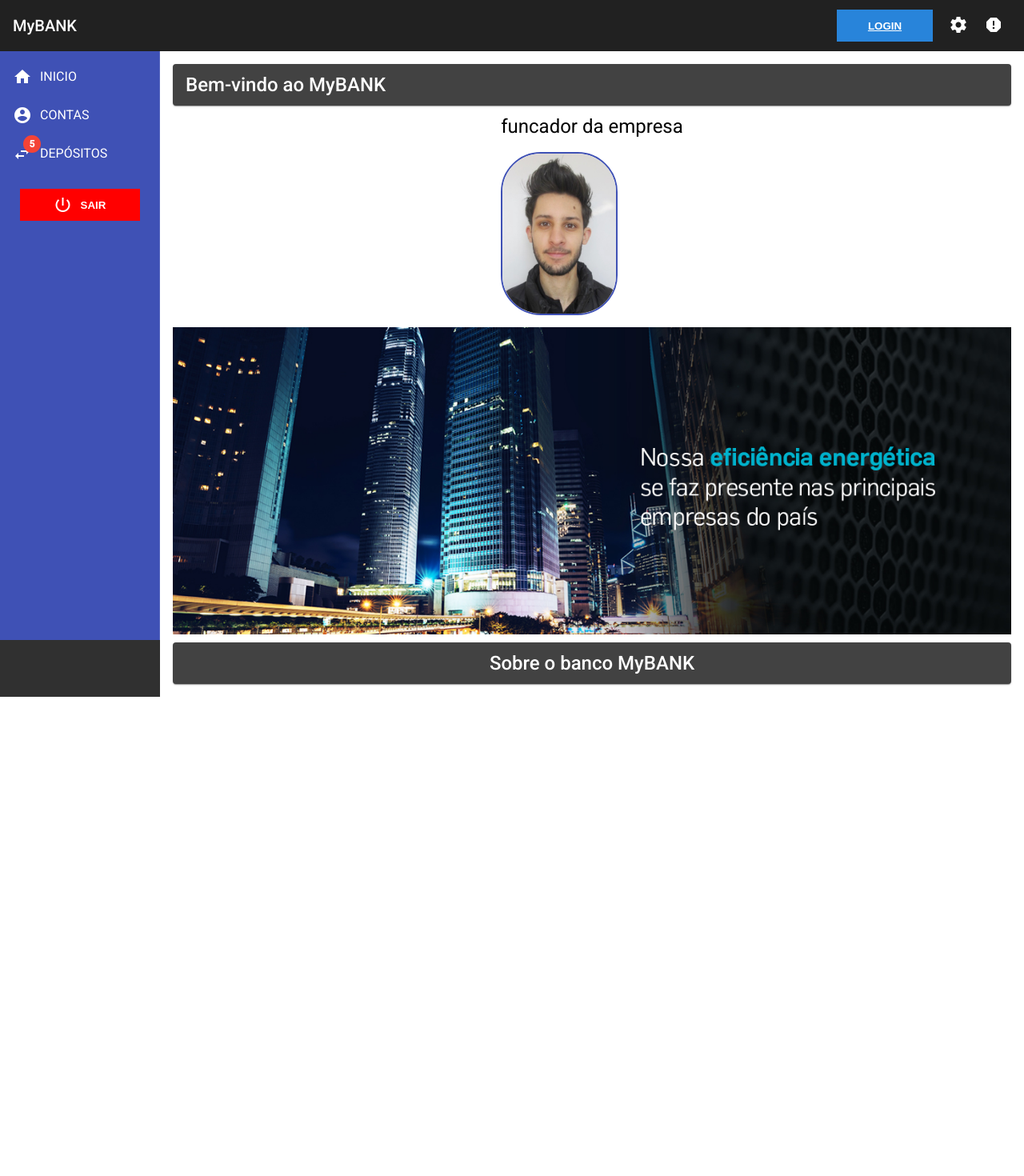
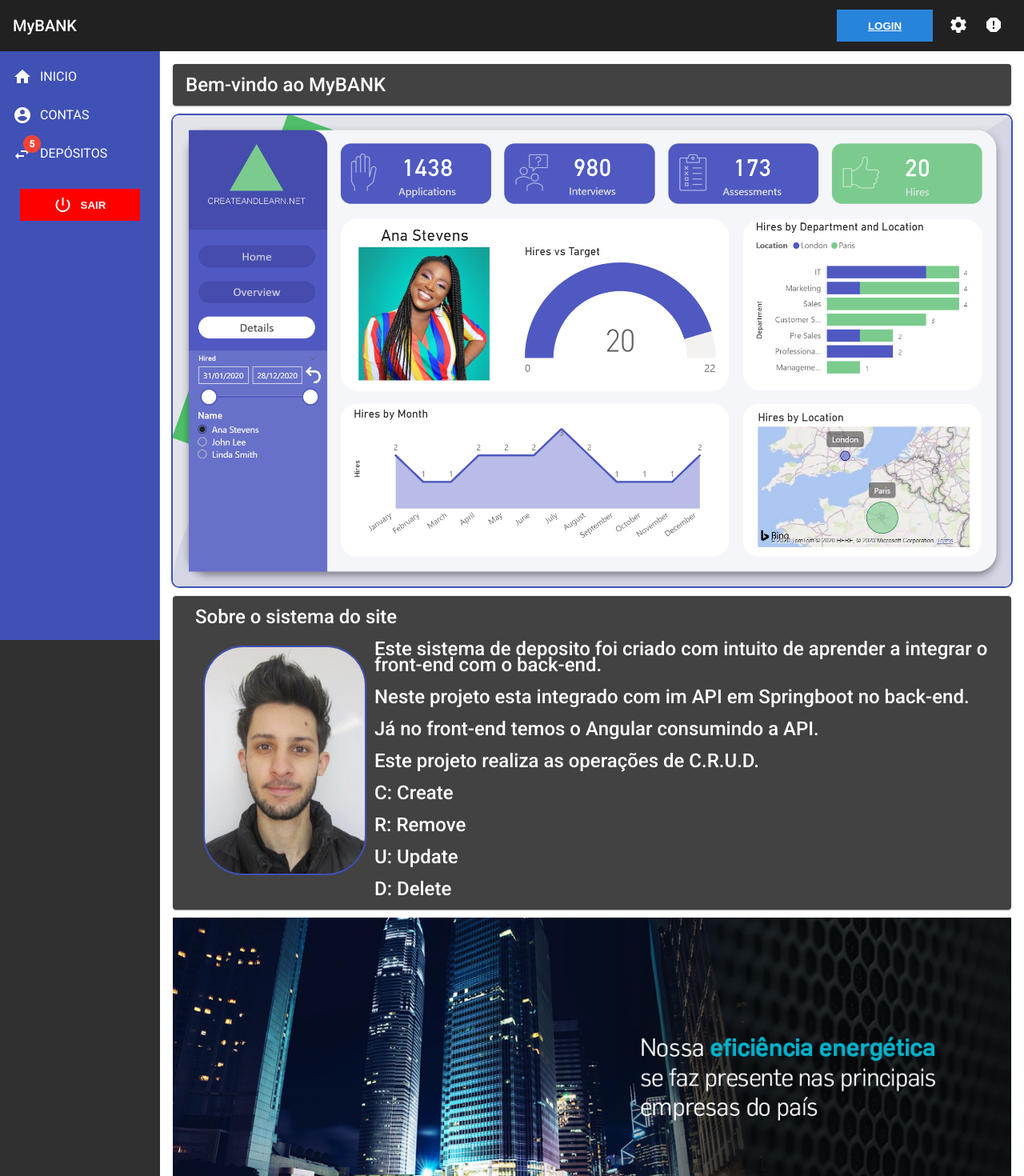
Before and after one commit to Carlosdantas485/myBANK-project, an Angular app: page / in a window 1280 px wide. Shown: the top 1470 px of the page at 80% size. Before the commit the page ends 871 px from the top, so only its background shows below. Built offline with nearby package versions, Linux system fonts and the light colour scheme.

Commit message:
fix layout

```diff
--- a/src/app/views/deposit/list-deposit/list-deposit.component.css
+++ b/src/app/views/deposit/list-deposit/list-deposit.component.css
@@ -40,8 +40,10 @@
     margin: 5px;
     padding: 20px;
     color: white;
-    background-color: #707ecf;
-    box-shadow: 5px 5px 1px 0px rgb(0, 0, 0);
+    background-color: #F5F6FA;
+    color: black;
+    border-radius: 10px;
+    box-shadow: 3px 3px 5px 3px rgb(155, 155, 155);
 }
 
 .status{
@@ -55,6 +57,8 @@
     justify-content: center;
     align-items: center;
     padding: 10px;
+    color: white;
+    font-size: 20px;
     background-color: rgb(253, 194, 0);
     border-radius: 50px;
     margin-left: 20px;
--- a/src/app/views/home/home.component.css
+++ b/src/app/views/home/home.component.css
@@ -12,12 +12,36 @@
     color: black;
 }
 
-.img-people{
-    height: 200px;
-    border-radius: 50px;
+.img-dashboard{
+    width: 100%;
+    border-radius: 10px;
     border: 2px solid #3F51B5;
 }
 
 .banner-home{
     width: 100%;
 }
+
+.creator{
+    display: flex;
+    flex-direction: column;
+}
+
+.img-people{
+    margin: 10px;
+    width: 200px;
+    border-radius: 50px;
+    border: 2px solid #3F51B5;
+}
+
+.info-creator{
+    display: flex;
+    flex-wrap: wrap;
+    align-items: center;
+    justify-content: center;
+}
+
+.item-info-creator{
+    width: 60vw;
+    margin-top: 20px;
+}
--- a/src/app/views/home/home.component.html
+++ b/src/app/views/home/home.component.html
@@ -5,16 +5,26 @@
 </mat-card>
 
 <div class="graphic">
-    <div>
-        <h1>funcador da empresa</h1>
-        <img class="img-people" src="../../../assets/img/perfil profissional.jpg" alt="">
-    </div>
+    <img class="img-dashboard" src="../../../assets/img/dashboard.png" alt="">
 </div>
+<mat-card class="item">
+    <mat-card-title class="creator">
+        Sobre o sistema do site
+        <div class="info-creator">
+            <img class="img-people" src="../../../assets/img/perfil profissional.jpg" alt="">
+            <ul>
+                <li class="item-info-creator"> Este sistema de deposito foi criado com intuito de aprender a integrar o front-end com o back-end.</li>
+                <li class="item-info-creator"> Neste projeto esta integrado com im API em Springboot no back-end.</li>
+                <li class="item-info-creator"> Já no front-end temos o Angular consumindo a API.</li>
+                <li class="item-info-creator"> Este projeto realiza as operações de C.R.U.D.</li>
+                <li class="item-info-creator">C: Create</li>
+                <li class="item-info-creator">R: Remove</li>
+                <li class="item-info-creator">U: Update</li>
+                <li class="item-info-creator">D: Delete</li>
+            </ul>
+        </div>
+    </mat-card-title>
+</mat-card>
 <div class="item">
     <img class="banner-home" src="../../../assets/img/bunnerTower.jpg" alt="">
 </div>
-<mat-card class="item">
-    <mat-card-title >
-        Sobre o banco MyBANK
-    </mat-card-title>
-</mat-card>
--- a/src/app/views/user/list-users/list-users.component.css
+++ b/src/app/views/user/list-users/list-users.component.css
@@ -44,9 +44,12 @@
     justify-content: center;
     margin: 5px;
     margin-top: 10px;
-    background-color: #707ecf;
+    background-color: #F5F6FA;
+    color: black;
+    border-radius:10px ;
     padding: 20px;
-    box-shadow: 5px 5px 1px 0px rgb(0, 0, 0);
+    box-shadow: 3px 3px 5px 3px rgb(155, 155, 155);
+
 }
 
 .photo-user{
```
Also changed, not shown: src/assets/img/dashboard.png (added).
